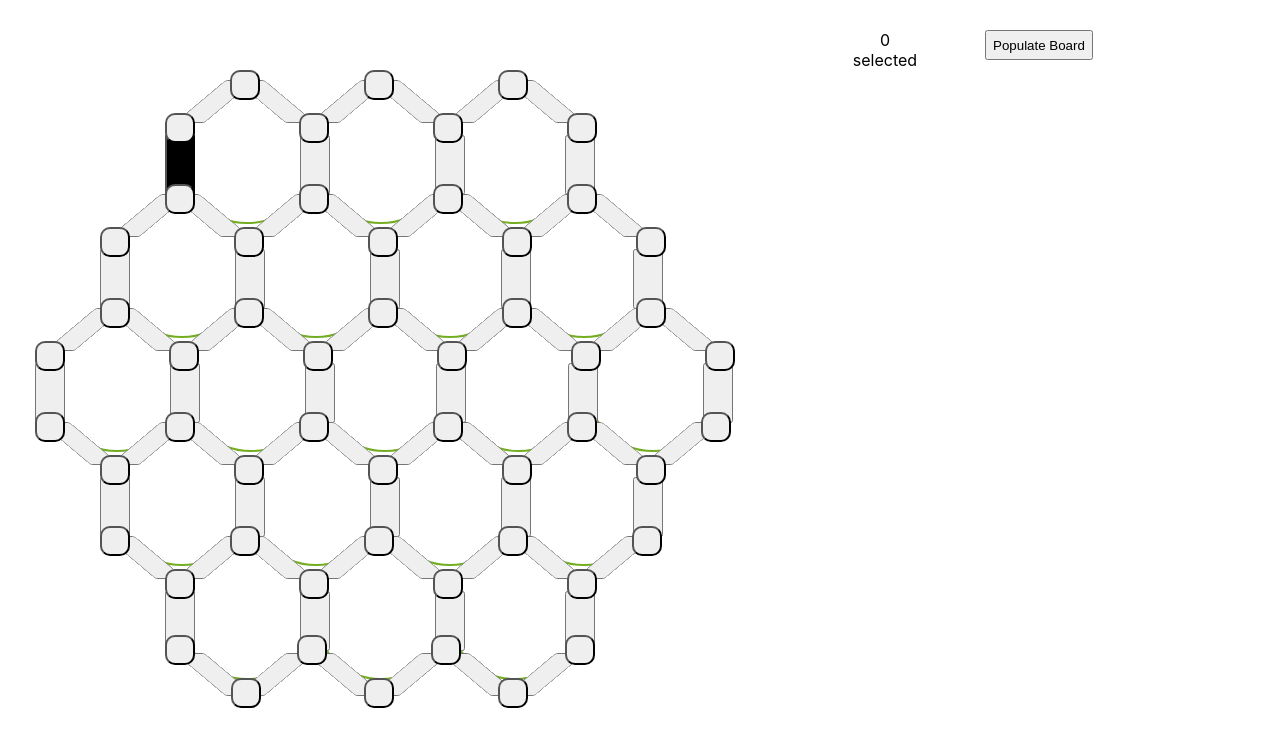
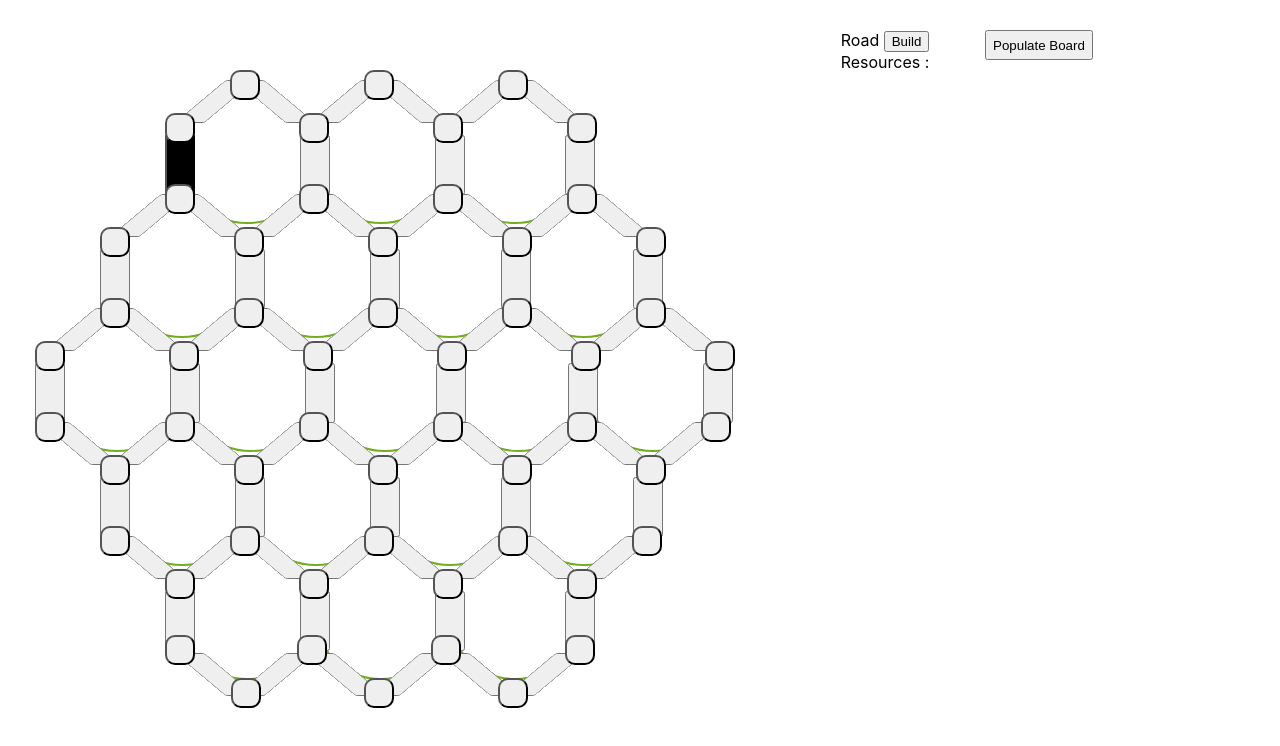
Before and after one commit to woqs/react_catan, a React (Create React App) app: page / in a window 1280 px wide. Both pictures are taken after a click on the button 180 px from the left and 165 px from the top of the page. Shown: the top 746 px of the page. Built offline with nearby package versions, Linux system fonts and the light colour scheme.

Commit message:
feat: add the notion of resource, to have working actions on items

```diff
--- /dev/null
+++ b/src/atom/Action.tsx
@@ -0,0 +1,13 @@
+import React from "react"
+import { Resource } from "../domain/Resource";
+
+function Action(prop: {title: string, resources: Array<Resource>, onClick: CallableFunction}): JSX.Element {
+    const { title, resources, onClick } = prop
+    return (
+        <div>
+            <div>{title} <button type="button" onClick={() => onClick()}>Build</button></div>
+            <div>Resources : </div>
+        </div>
+    );
+}
+export default Action
--- a/src/atom/Cell.tsx
+++ b/src/atom/Cell.tsx
@@ -1,8 +1,8 @@
 import React from "react";
 import '../App.css';
-import { ProductionType } from "../domain/ProductionCell";
+import { Resource } from "../domain/Resource";
 
-function Cell(prop: { marginLeft?: number, production?: ProductionType }): JSX.Element
+function Cell(prop: { marginLeft?: number, production?: Resource }): JSX.Element
 {
     const { marginLeft, production } = prop;
     const marginText = marginLeft ? marginLeft.toString().concat('px')  : ""
--- a/src/atom/Village.tsx
+++ b/src/atom/Village.tsx
@@ -1,5 +1,10 @@
 import { CSSProperties } from "react";
+import { ClickableItem } from "../domain/ClickableItem";
 import { VillageStatus } from "../domain/VillagesStatus";
+
+export function isInstanceOfVillage(object: ClickableItem) {
+    return 'level' in object
+}
 
 function Village(prop: {
     style?: CSSProperties,
--- a/src/domain/ClickableItem.ts
+++ b/src/domain/ClickableItem.ts
@@ -1,5 +1,4 @@
 export interface ClickableItem {
-    actions?: Array<string>
     disabled: boolean;
     owner?: string;
     id: number;
--- a/src/domain/ProductionCell.ts
+++ b/src/domain/ProductionCell.ts
@@ -1,47 +1,34 @@
-const PRODUCTION_WOOL = "wool"
-const PRODUCTION_LUMBER = "lumber"
-const PRODUCTION_ORE = "ore"
-const PRODUCTION_BRICK = "brick"
-const PRODUCTION_GRAIN = "grain"
-export const PRODUCTION_NONE = "desert"
+import { BRICK, GRAIN, LUMBER, NONE, ORE, Resource, WOOL } from "./Resource"
 
-export type ProductionType =
-  | typeof PRODUCTION_WOOL
-  | typeof PRODUCTION_LUMBER
-  | typeof PRODUCTION_ORE
-  | typeof PRODUCTION_BRICK
-  | typeof PRODUCTION_GRAIN
-  | typeof PRODUCTION_NONE;
-
-export const allProductionCells: Array<ProductionType> = [
-    PRODUCTION_BRICK,
-    PRODUCTION_BRICK,
-    PRODUCTION_BRICK,
-    PRODUCTION_ORE,
-    PRODUCTION_ORE,
-    PRODUCTION_ORE,
-    PRODUCTION_WOOL,
-    PRODUCTION_WOOL,
-    PRODUCTION_WOOL,
-    PRODUCTION_WOOL,
-    PRODUCTION_LUMBER,
-    PRODUCTION_LUMBER,
-    PRODUCTION_LUMBER,
-    PRODUCTION_LUMBER,
-    PRODUCTION_GRAIN,
-    PRODUCTION_GRAIN,
-    PRODUCTION_GRAIN,
-    PRODUCTION_GRAIN,
+export const allProductionCells: Array<Resource> = [
+    BRICK,
+    BRICK,
+    BRICK,
+    ORE,
+    ORE,
+    ORE,
+    WOOL,
+    WOOL,
+    WOOL,
+    WOOL,
+    LUMBER,
+    LUMBER,
+    LUMBER,
+    LUMBER,
+    GRAIN,
+    GRAIN,
+    GRAIN,
+    GRAIN,
 ]
 
-function GenerateBoardProductionCells(): Array<ProductionType>
+function GenerateBoardProductionCells(): Array<Resource>
 {
-    const boardProduction = Array<ProductionType>();
+    const boardProduction = Array<Resource>();
     const productionCellsToUse = [...allProductionCells];
     var i = 0;
     while (boardProduction.length < 19) {
         if (i === 9) {
-            boardProduction.push(PRODUCTION_NONE);
+            boardProduction.push(NONE);
         } else {
             var randomIndex = Math.floor(Math.random() * productionCellsToUse.length);
             boardProduction.push(productionCellsToUse[randomIndex]);
--- /dev/null
+++ b/src/domain/Resource.ts
@@ -0,0 +1,14 @@
+export const WOOL = "wool"
+export const LUMBER = "lumber"
+export const ORE = "ore"
+export const BRICK = "brick"
+export const GRAIN = "grain"
+export const NONE = "desert"
+
+export type Resource =
+  | typeof WOOL
+  | typeof LUMBER
+  | typeof ORE
+  | typeof BRICK
+  | typeof GRAIN
+  | typeof NONE;
--- a/src/molecule/AvailableActions.tsx
+++ b/src/molecule/AvailableActions.tsx
@@ -1,16 +1,30 @@
-import React from "react"
+import React, { Dispatch, SetStateAction } from "react"
+import Action from "../atom/Action";
+import { isInstanceOfVillage } from "../atom/Village";
 import { ClickableItem } from "../domain/ClickableItem";
 
-function AvailableActions(prop:{selectedItem?: ClickableItem}): JSX.Element
+function AvailableActions(prop:{selectedState: [ClickableItem|undefined, Dispatch<SetStateAction<ClickableItem|undefined>>]}): JSX.Element
 {
-    const { selectedItem } = prop
+    const { selectedState } = prop
+    const [ selectedItem, setSelectedItem ] = selectedState
     return(
         <div style={{width:'200px',height:'400px'}}>
             {selectedItem &&
             <>
-                <div>{selectedItem.id}</div>
-                <div>{selectedItem.isSelected ? "selected" : "nope"}</div>
-            </>}
+                {selectedItem.owner &&
+                <div>
+                    {isInstanceOfVillage(selectedItem)}
+                    {!isInstanceOfVillage(selectedItem) && selectedItem.owner}
+                </div>
+                }
+                {!selectedItem.owner &&
+                <div>
+                    {isInstanceOfVillage(selectedItem)}
+                    {!isInstanceOfVillage(selectedItem) && <Action title="Road" resources={[]} onClick={() => {}} />}
+                </div>
+                }
+            </>
+            }
         </div>
     );
 }
--- a/src/molecule/Board.tsx
+++ b/src/molecule/Board.tsx
@@ -1,26 +1,22 @@
 import React, { Dispatch, SetStateAction } from "react"
 import Cell from "../atom/Cell"
-import { ProductionType } from "../domain/ProductionCell"
 import '../App.css';
-import Village from "../atom/Village";
+import Village, { isInstanceOfVillage } from "../atom/Village";
 import { getArroundVillagesIds, VillageStatus } from "../domain/VillagesStatus";
 import { ClickableItem } from "../domain/ClickableItem";
 import Road from "../atom/Road";
 import { RoadStatus } from "../domain/RoadStatus";
+import { Resource } from "../domain/Resource";
 
 function Board(prop:{
-    productionCells?: Array<ProductionType>,
+    productionCells?: Array<Resource>,
     villageStatusState: [Array<VillageStatus>, Dispatch<SetStateAction<Array<VillageStatus>>>],
     roadStatusState: [Array<RoadStatus>, Dispatch<SetStateAction<Array<RoadStatus>>>],
-    selectedItemState: [ClickableItem|undefined, Dispatch<SetStateAction<ClickableItem|undefined>>],
+    selectedItemSetter: Dispatch<SetStateAction<ClickableItem|undefined>>,
 }): JSX.Element {
-    const { productionCells, villageStatusState, selectedItemState, roadStatusState } = prop
+    const { productionCells, villageStatusState, selectedItemSetter, roadStatusState } = prop
     const [villageStatus, setVillagesStatus] = villageStatusState
     const [roadStatuses, setRoadStatuses] = roadStatusState
-    const [selectedItem, setSelectedItem] = selectedItemState
-    function isInstanceOfVillage(object: ClickableItem) {
-        return 'level' in object
-    }
 
     function resetSelected(newSelected: ClickableItem) {
         const villages = [...villageStatus]
@@ -58,12 +54,12 @@ function Board(prop:{
             newVillageStatuses[villageId] = village
         }
         setVillagesStatus(newVillageStatuses)
-        setSelectedItem(newVillageStatuses[id])
+        selectedItemSetter(newVillageStatuses[id])
         resetSelected(newVillageStatuses[id])
     }
 
     function onRoadClick(id: number) {
-        setSelectedItem(roadStatuses[id])
+        selectedItemSetter(roadStatuses[id])
         resetSelected(roadStatuses[id])
     }
 
--- a/src/organism/BoardGame.tsx
+++ b/src/organism/BoardGame.tsx
@@ -1,6 +1,7 @@
 import React, { useState } from "react"
 import { ClickableItem } from "../domain/ClickableItem";
-import GenerateBoardProductionCells, { ProductionType } from "../domain/ProductionCell";
+import GenerateBoardProductionCells from "../domain/ProductionCell";
+import { Resource } from "../domain/Resource";
 import { initiateRoadStatus, RoadStatus } from "../domain/RoadStatus";
 import { initiateVillagesStatus, VillageStatus } from "../domain/VillagesStatus";
 import AvailableActions from "../molecule/AvailableActions";
@@ -8,7 +9,7 @@ import Board from "../molecule/Board";
 
 function BoardGame(): JSX.Element
 {
-    const [boardProductionCells, setBoardProductionCells] = useState<Array<ProductionType>>()
+    const [boardProductionCells, setBoardProductionCells] = useState<Array<Resource>>()
     const [villageStatus, setVillagesStatus] = useState<Array<VillageStatus>>(initiateVillagesStatus())
     const [roadStatuses, setRoadStatuses] = useState<Array<RoadStatus>>(initiateRoadStatus())
     const [selectedItem, setSelectedItem] = useState<ClickableItem>()
@@ -19,9 +20,9 @@ function BoardGame(): JSX.Element
                 productionCells={boardProductionCells}
                 villageStatusState={[villageStatus, setVillagesStatus]}
                 roadStatusState={[roadStatuses, setRoadStatuses]}
-                selectedItemState={[selectedItem, setSelectedItem]}
+                selectedItemSetter={setSelectedItem}
             />
-            <AvailableActions selectedItem={selectedItem} />
+            <AvailableActions selectedState={[selectedItem, setSelectedItem]} />
             <button
                 style={{height:'30px'}}
                 onClick={() => {
```
